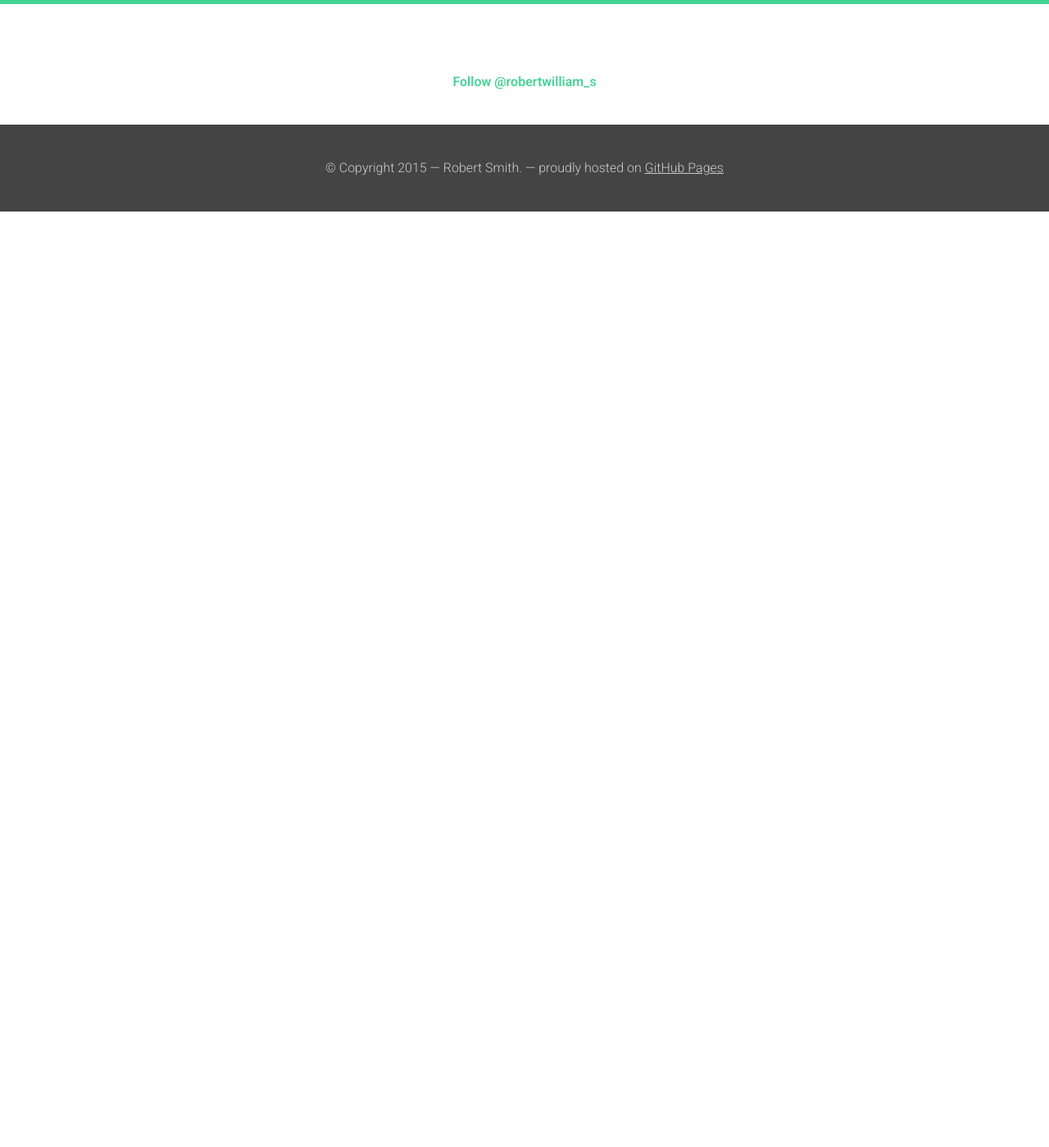
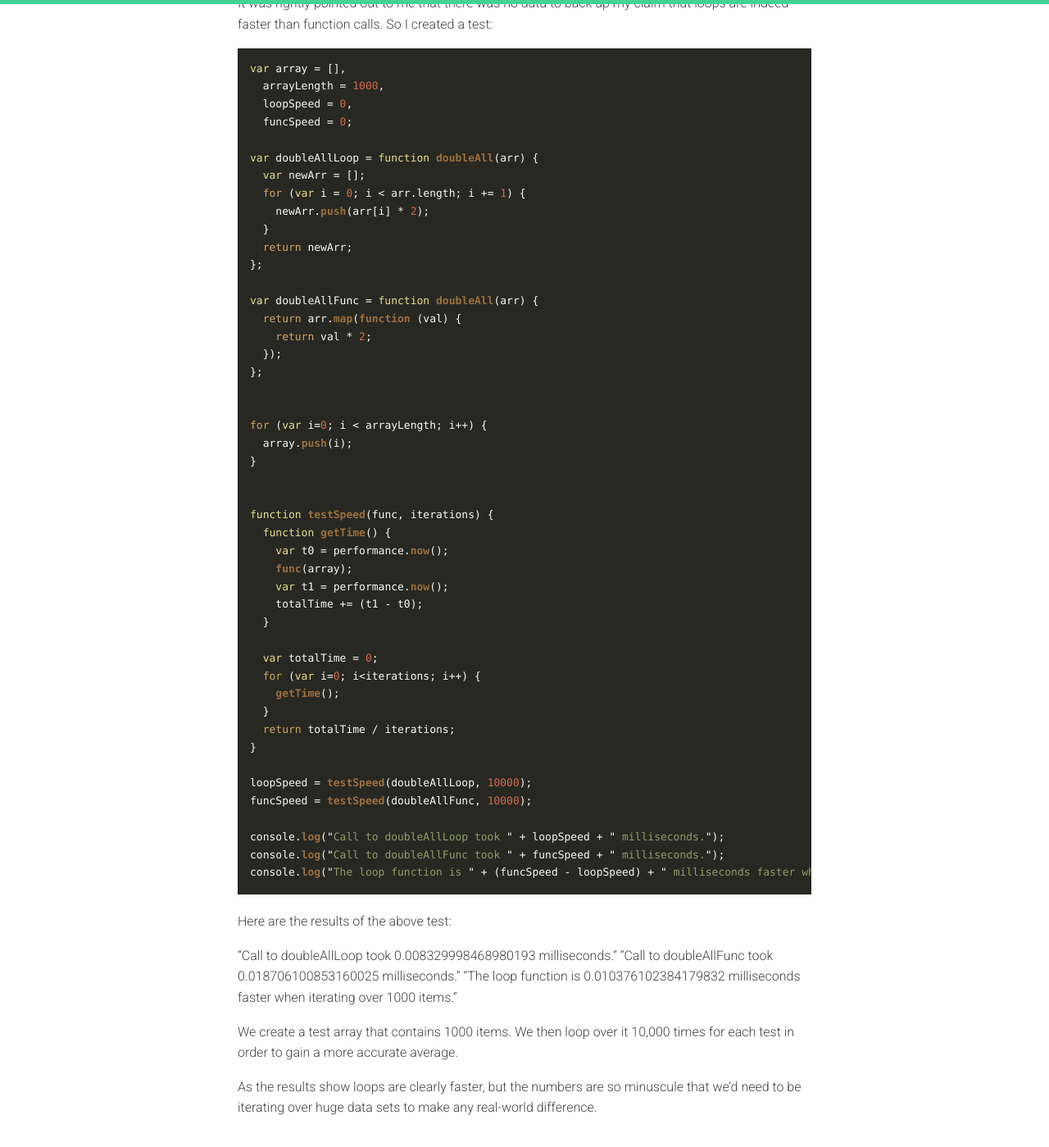
Before and after one commit to rbrtsmith/rbrtsmith.github.io, a Jekyll site: the page built from _posts/2015-11-16-a-word-on-premature-optimization.md, in a window 1280 px wide and 1400 px high, scrolled down 2714 px. Shown: the whole window at 82% size. Built offline with Jekyll 4.4.1, drawn with Linux system fonts in a browser that asks for light colours; comment, search, counter and statistics services are not loaded; before the commit the page ends 2972 px from its top, so only the background shows below that; some of the changed text lies outside the part shown.

Commit message:
ammend article

```diff
--- a/_posts/2015-11-16-a-word-on-premature-optimization.md
+++ b/_posts/2015-11-16-a-word-on-premature-optimization.md
@@ -124,3 +124,70 @@ As with many things in programming it's a compromise. Readability, composability
 vs performance.  We need to be smart about our decisions when it comes to
 finding the right balance.  A lot of time and money is wasted trying to work
 with and reason about code that has been prematurely optimized.
+
+###Update
+It was rightly pointed out to me that there was no data to back up my claim that
+loops are indeed faster than function calls.  So I created a test:
+
+{% highlight javascript %}
+
+var array = [],
+  arrayLength = 1000,
+  loopSpeed = 0,
+  funcSpeed = 0;
+
+var doubleAllLoop = function doubleAll(arr) {
+  var newArr = [];
+  for (var i = 0; i < arr.length; i += 1) {
+    newArr.push(arr[i] * 2);
+  }
+  return newArr;
+};
+
+var doubleAllFunc = function doubleAll(arr) {
+  return arr.map(function (val) {
+    return val * 2;
+  });
+};
+
+
+for (var i=0; i < arrayLength; i++) {
+  array.push(i);
+}
+
+
+function testSpeed(func, iterations) {
+  function getTime() {
+    var t0 = performance.now();
+    func(array);
+    var t1 = performance.now();
+    totalTime += (t1 - t0);
+  }
+
+  var totalTime = 0;
+  for (var i=0; i<iterations; i++) {
+    getTime();
+  }
+  return totalTime / iterations;
+}
+
+loopSpeed = testSpeed(doubleAllLoop, 10000);
+funcSpeed = testSpeed(doubleAllFunc, 10000);
+
+console.log("Call to doubleAllLoop took " + loopSpeed + " milliseconds.");
+console.log("Call to doubleAllFunc took " + funcSpeed + " milliseconds.");
+console.log("The loop function is " + (funcSpeed - loopSpeed) + " milliseconds faster when iterating over " + arrayLength + " items.");
+
+{% endhighlight %}
+
+Here are the results of the above test:
+
+"Call to doubleAllLoop took 0.008329998468980193 milliseconds."
+"Call to doubleAllFunc took 0.018706100853160025 milliseconds."
+"The loop function is 0.010376102384179832 milliseconds faster when iterating over 1000 items."
+
+We create a test array that contains 1000 items.  We then loop over it 10,000 times
+for each test in order to gain a more accurate average.
+
+As the results show loops are clearly faster, but the numbers are so minuscule
+that we'd need to be iterating over huge data sets to make any real-world difference.
```
